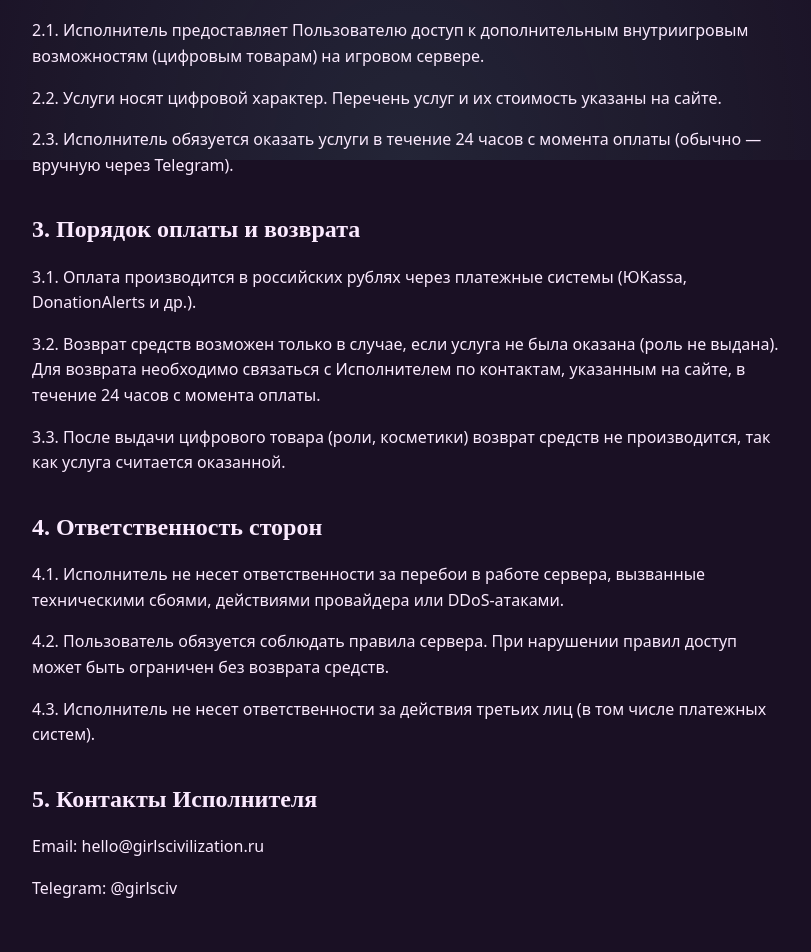
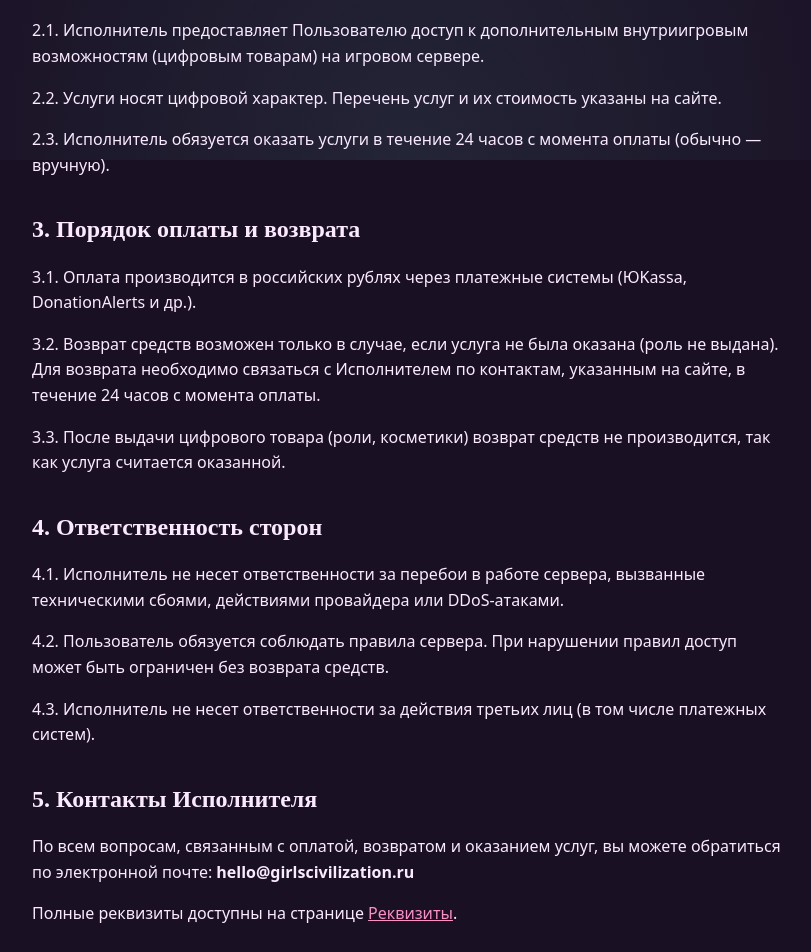
Before and after one commit to Meposy/GirlsCivilization, a Next.js app: page /offer in a window 1280 px wide. Shown: the part 640-1592 px from the top of the page, without its empty margins (232-1043 px from the left). Built offline with nearby package versions, Linux system fonts and the light colour scheme.

Commit message:
Update page.tsx

```diff
--- a/app/offer/page.tsx
+++ b/app/offer/page.tsx
@@ -18,7 +18,7 @@ export default function Offer() {
       <h2 style={{ fontSize: '24px', marginTop: '32px', marginBottom: '16px', fontFamily: 'Unbounded' }}>2. Предмет договора</h2>
       <p style={{ marginBottom: '16px' }}>2.1. Исполнитель предоставляет Пользователю доступ к дополнительным внутриигровым возможностям (цифровым товарам) на игровом сервере.</p>
       <p style={{ marginBottom: '16px' }}>2.2. Услуги носят цифровой характер. Перечень услуг и их стоимость указаны на сайте.</p>
-      <p style={{ marginBottom: '16px' }}>2.3. Исполнитель обязуется оказать услуги в течение 24 часов с момента оплаты (обычно — вручную через Telegram).</p>
+      <p style={{ marginBottom: '16px' }}>2.3. Исполнитель обязуется оказать услуги в течение 24 часов с момента оплаты (обычно — вручную).</p>
 
       <h2 style={{ fontSize: '24px', marginTop: '32px', marginBottom: '16px', fontFamily: 'Unbounded' }}>3. Порядок оплаты и возврата</h2>
       <p style={{ marginBottom: '16px' }}>3.1. Оплата производится в российских рублях через платежные системы (ЮKassa, DonationAlerts и др.).</p>
@@ -31,8 +31,8 @@ export default function Offer() {
       <p style={{ marginBottom: '16px' }}>4.3. Исполнитель не несет ответственности за действия третьих лиц (в том числе платежных систем).</p>
 
       <h2 style={{ fontSize: '24px', marginTop: '32px', marginBottom: '16px', fontFamily: 'Unbounded' }}>5. Контакты Исполнителя</h2>
-      <p style={{ marginBottom: '16px' }}>Email: hello@girlscivilization.ru</p>
-      <p style={{ marginBottom: '16px' }}>Telegram: @girlsciv</p>
+      <p style={{ marginBottom: '16px' }}>По всем вопросам, связанным с оплатой, возвратом и оказанием услуг, вы можете обратиться по электронной почте: <strong>hello@girlscivilization.ru</strong></p>
+      <p style={{ marginBottom: '16px' }}>Полные реквизиты доступны на странице <a href="/requisites" style={{ color: '#ff8ec7' }}>Реквизиты</a>.</p>
 
       <a href="/" style={{ display: 'inline-block', marginTop: '40px', color: '#ff8ec7', textDecoration: 'underline' }}>← Вернуться на главную</a>
     </div>
```
